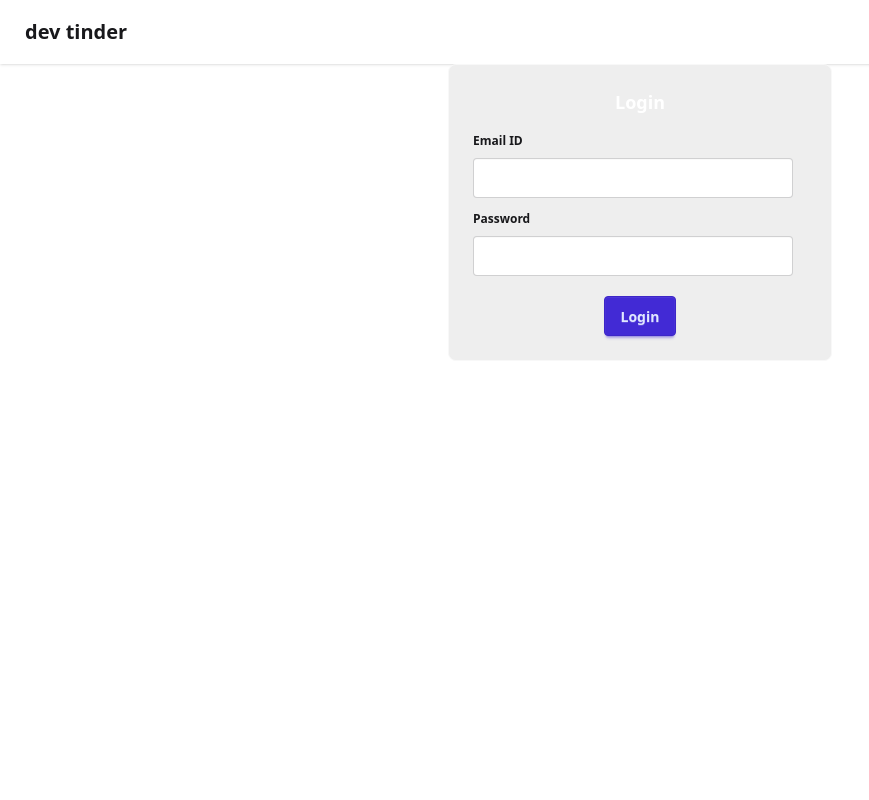
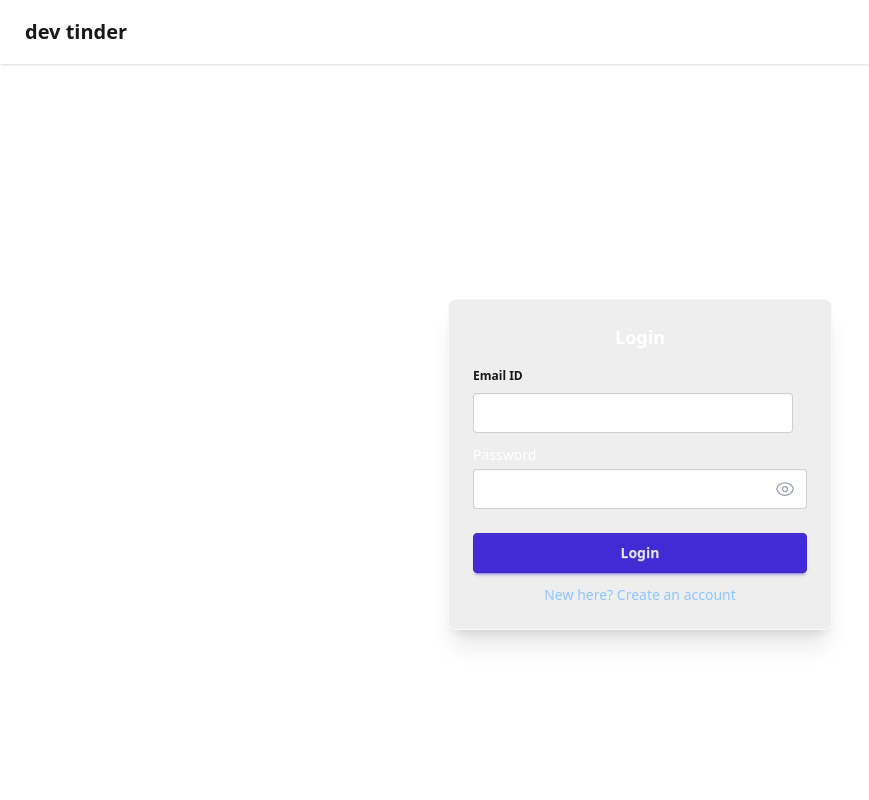
Before and after one commit to OmMaheshwari27/DevTinder-f, a React (Vite) app: page /login in a window 1280 px wide. Shown: the top 800 px of the page, without its empty margins (0-869 px from the left). Built offline with nearby package versions, Linux system fonts and the light colour scheme; no server answers.

Commit message:
added signup feature

```diff
--- a/package.json
+++ b/package.json
@@ -10,6 +10,7 @@
     "preview": "vite preview"
   },
   "dependencies": {
+    "@heroicons/react": "^2.2.0",
     "@reduxjs/toolkit": "^2.8.2",
     "@tailwindcss/vite": "^4.1.11",
     "axios": "^1.10.0",
--- a/src/components/Login.jsx
+++ b/src/components/Login.jsx
@@ -1,68 +1,147 @@
 import axios from 'axios';
-import React, { useState } from 'react'
+import React, { useState } from 'react';
 import { useDispatch } from 'react-redux';
 import { addUser } from '../utils/userSlice';
 import { useNavigate } from 'react-router-dom';
 import { BASE_URL } from '../utils/constant';
+import { EyeIcon, EyeSlashIcon } from '@heroicons/react/24/outline';
+
+
 
 const Login = () => {
     const [email, setEmail] = useState("anmol2@gmail.com");
     const [password, setPassword] = useState("Anmol@123");
+    const [firstName, setFirstName] = useState("");
+    const [lastName, setLastName] = useState("");
     const [errormsg, setError] = useState("");
-    const dispatch=useDispatch();
-    const navigate=useNavigate();
-    const handleLogin=async ()=>{
-        try{
-            const res=await axios.post(BASE_URL+"/login",{
+    const [isSignup, setIsSignup] = useState(false);
+    const [showPassword, setShowPassword] = useState(false);
+    const dispatch = useDispatch();
+    const navigate = useNavigate();
+
+    const handleLogin = async () => {
+        try {
+            const res = await axios.post(`${BASE_URL}/login`, {
                 email,
                 password,
-            },
-            {withCredentials:true},
-        );
+            }, { withCredentials: true });
+
             dispatch(addUser(res.data));
-          //  console.log("Login successful:", res);
             return navigate('/');
-        }
-        catch(err){
-            console.log(err);
-            setError(err.response.data);
+        } catch (err) {
+            console.error(err);
+            setError(err.response?.data || "Login failed");
         }
     };
+
+    const handleSignup = async () => {
+        try {
+            const res = await axios.post(`${BASE_URL}/signup`, {
+                email,
+                password,
+                firstName,
+                lastName,
+            }, { withCredentials: true });
+
+            dispatch(addUser(res.data.data));
+            return navigate('/profile');
+        } catch (err) {
+            console.error(err);
+            setError(err.response?.data || "Signup failed");
+        }
+    };
+
     return (
-        <div className='flex justify-center'>
-            <div className="card card-border bg-base-300 w-96 text-white"> {/* Added text-white */}
+        <div className="flex justify-center items-center h-screen">
+            <div className="card card-border bg-base-300 w-96 text-white shadow-xl">
                 <div className="card-body">
-                    <h2 className="card-title justify-center">Login</h2>
-                    <div>
+                    <h2 className="card-title justify-center">{isSignup ? "Sign Up" : "Login"}</h2>
+
+                    {isSignup && (
+                        <>
                             <fieldset className="fieldset">
+                                <legend className="fieldset-legend">First Name</legend>
+                                <input
+                                    type="text"
+                                    value={firstName}
+                                    className="input"
+                                    placeholder="Enter first name"
+                                    onChange={(e) => setFirstName(e.target.value)}
+                                />
+                            </fieldset>
+
+                            <fieldset className="fieldset">
+                                <legend className="fieldset-legend">Last Name</legend>
+                                <input
+                                    type="text"
+                                    value={lastName}
+                                    className="input"
+                                    placeholder="Enter last name"
+                                    onChange={(e) => setLastName(e.target.value)}
+                                />
+                            </fieldset>
+                        </>
+                    )}
+
+                    <fieldset className="fieldset w-full">
                         <legend className="fieldset-legend">Email ID</legend>
                         <input
-                                type="text"
-                                value={email} // <-- CORRECTED: Bind to the 'email' state
+                            type="email"
+                            value={email}
                             className="input"
-                                placeholder="Type your email" // More specific placeholder
+                            placeholder="Enter your email"
                             onChange={(e) => setEmail(e.target.value)}
                         />
                     </fieldset>
-                        <fieldset className="fieldset">
-                            <legend className="fieldset-legend">Password</legend>
+
+                    <fieldset className="relative w-full">
+                        <legend className="text-sm text-white mb-1">Password</legend>
                         <input
-                                type="password" // <-- RECOMMENDED: Change type to 'password' for security
-                                value={password} // <-- CORRECTED: Bind to the 'password' state
-                                className="input"
-                                placeholder="Type your password" // More specific placeholder
+                            type={showPassword ? "text" : "password"}
+                            value={password}
                             onChange={(e) => setPassword(e.target.value)}
+                            placeholder="Enter your password"
+                            className="input w-full pr-12 text-white"
                         />
+                        <button
+                            type="button"
+                            onClick={() => setShowPassword(!showPassword)}
+                            className="absolute right-3 top-1/2 -translate-y-1/2 text-gray-400"
+                        >
+                            {showPassword ? (
+                                <EyeSlashIcon className="w-5 h-5" />
+                            ) : (
+                                <EyeIcon className="w-5 h-5" />
+                            )}
+                        </button>
                     </fieldset>
-                    </div>
-                    <p className='text-red-500'>{errormsg} </p>
-                    <div className="card-actions justify-center">
-                        <button className="btn btn-primary" onClick={handleLogin}>Login</button> {/* Changed to Login button */}
+
+                    {errormsg && <p className="text-red-500 text-sm text-center mt-2">{errormsg}</p>}
+
+                    <div className="card-actions flex flex-col items-center mt-4 gap-3">
+                        <button
+                            className="btn btn-primary w-full"
+                            onClick={isSignup ? handleSignup : handleLogin}
+                        >
+                            {isSignup ? "Sign Up" : "Login"}
+                        </button>
+
+                        <button
+                            className="text-sm text-blue-300 hover:underline"
+                            onClick={() => {
+                                setIsSignup(!isSignup);
+                                setError("");
+                            }}
+                        >
+                            {isSignup
+                                ? "Already have an account? Login"
+                                : "New here? Create an account"}
+                        </button>
                     </div>
                 </div>
             </div>
         </div>
-    )
-}
+    );
+};
 
 export default Login;
```
Also changed, not shown: 1 other file (tests, documents, lock files or other folders). Lines whose indentation alone changed are shown as unchanged.
